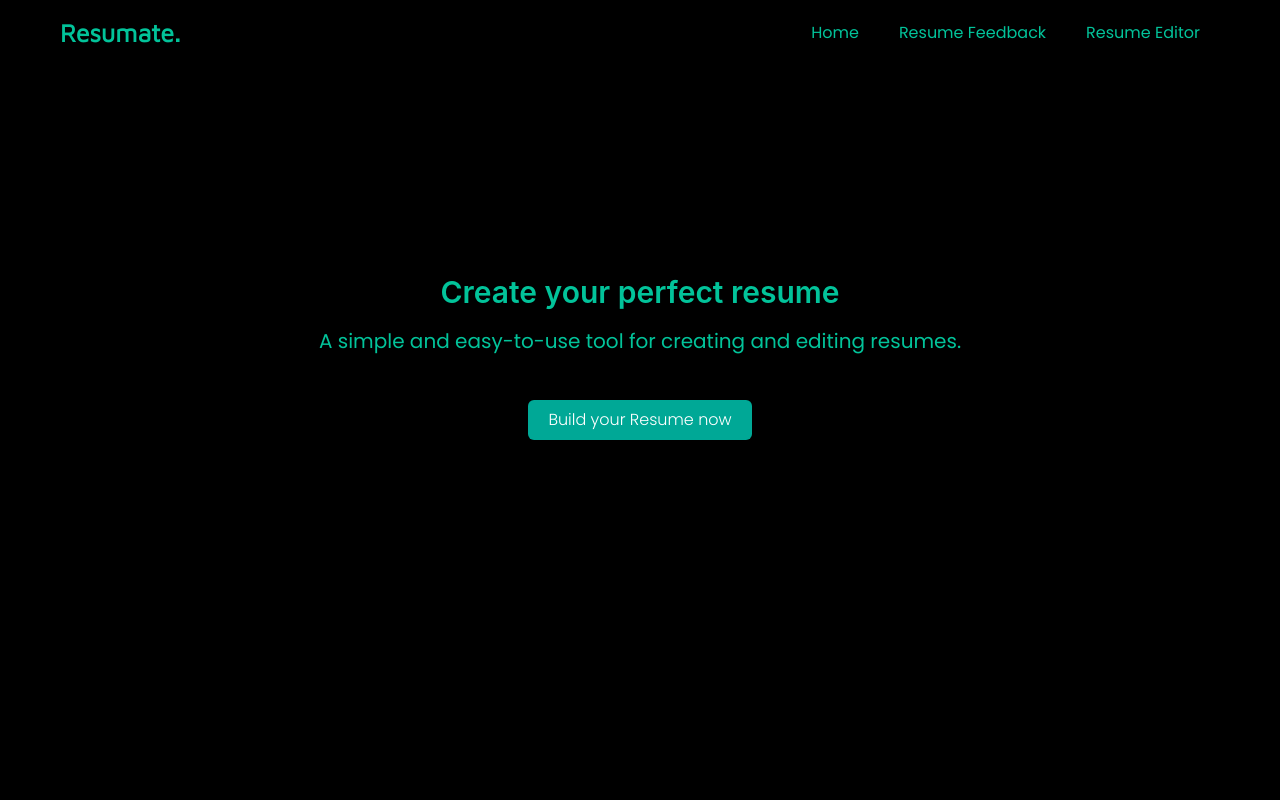
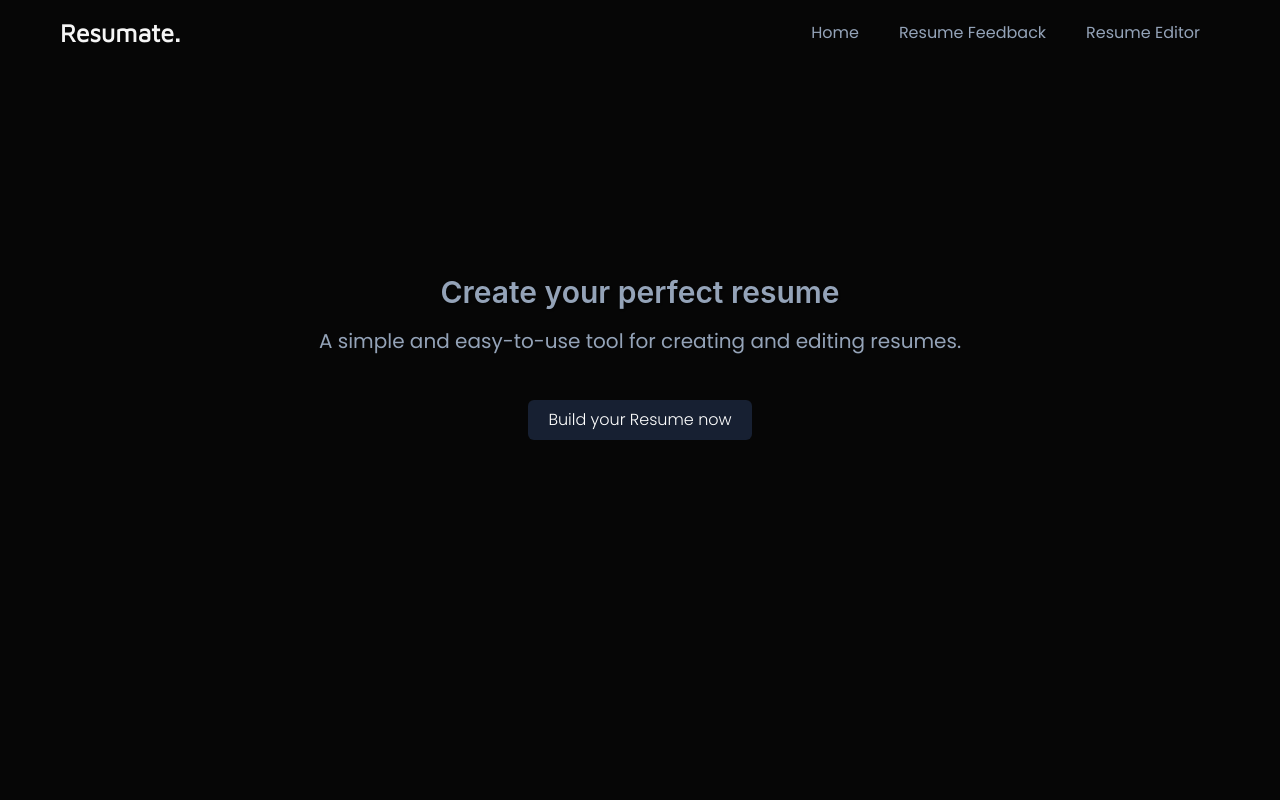
Before and after one commit to siddharthd0/resumate, a Next.js app: page / in a window 1280 px wide. Shown: the top 800 px of the page. Built offline with nearby package versions, Linux system fonts and the light colour scheme.

Commit message:
everyhting so far

```diff
--- a/pages/_app.tsx
+++ b/pages/_app.tsx
@@ -6,10 +6,14 @@ import { extendTheme } from "@chakra-ui/react";
 // 2. Extend the theme to include custom colors, fonts, etc
 const colors = {
   brand: {
-    900: "#02C39A", //paragraphs
-    800: "#00A896", //navbar
-    700: "#00A896", //header & bg of course box
-    600: "#181823", //dark background color
+    //900: "#02C39A", paragraphs
+    //800: "#00A896", navbar
+    //700: "#00A896", header & bg of course box
+    //600: "#181823", dark background color
+   900: "#94a3b8", //paragraphs
+    800: "#fff", //titles
+    700: "#172032", //header & bg of course box
+    600: "#0f172a" //dark background color
   },
 };
 
--- a/pages/editor.tsx
+++ b/pages/editor.tsx
@@ -10,6 +10,9 @@ import {
   TabPanel,
 } from "@chakra-ui/react";
 import Navigation from "../components/navigation";
+//new stuff
+import Editor from "../components/Editor";
+
 const ResumeGenerator = () => {
   const [markdown, setMarkdown] = useState("# Heading\n\nSome text");
   const [css, setCss] = useState("h1 { color: red; }");
@@ -53,6 +56,7 @@ const ResumeGenerator = () => {
                   value={markdown}
                   onChange={handleMarkdownChange}
                 ></textarea>
+                <Editor/>
               </div>
             </TabPanel>
             <TabPanel>
--- a/styles/globals.css
+++ b/styles/globals.css
@@ -6,15 +6,15 @@ body {
   padding: 0;
   margin: 0;
   font-family:'Poppins', sans-serif !important;
-  background-color: black !important;
+  background-color: rgb(6, 6, 6) !important;
 
 }
-.hero-image {
-  background: black;
+.hero-image{
+  background-image: url("/newbg.jpg");
 }
 .logo {
   font-family: 'Maven Pro', sans-serif !important;
-  color: #02C39A;
+  color: whitesmoke;
 }
 a {
   color: inherit;
@@ -24,7 +24,26 @@ a {
 * {
   box-sizing: border-box;
 }
+/* Firefox */
+* {
+  scrollbar-width: none;
+  scrollbar-color: #ffffff #ffffff;
+}
 
+/* Chrome, Edge, and Safari */
+*::-webkit-scrollbar {
+  width: 10px;
+}
+
+*::-webkit-scrollbar-track {
+  background: #ffffff;
+}
+
+*::-webkit-scrollbar-thumb {
+  background-color: #ffffff;
+  border-radius: 15px;
+  border: 3px solid #ffffff;
+  }
 
 .container {
   display: flex;
```
Also changed, not shown: components/Editor.tsx (added, +31 -0 lines), package.json (+10 -1 lines), public/newbg.jpg, 1 other file (tests, documents, lock files or other folders).
